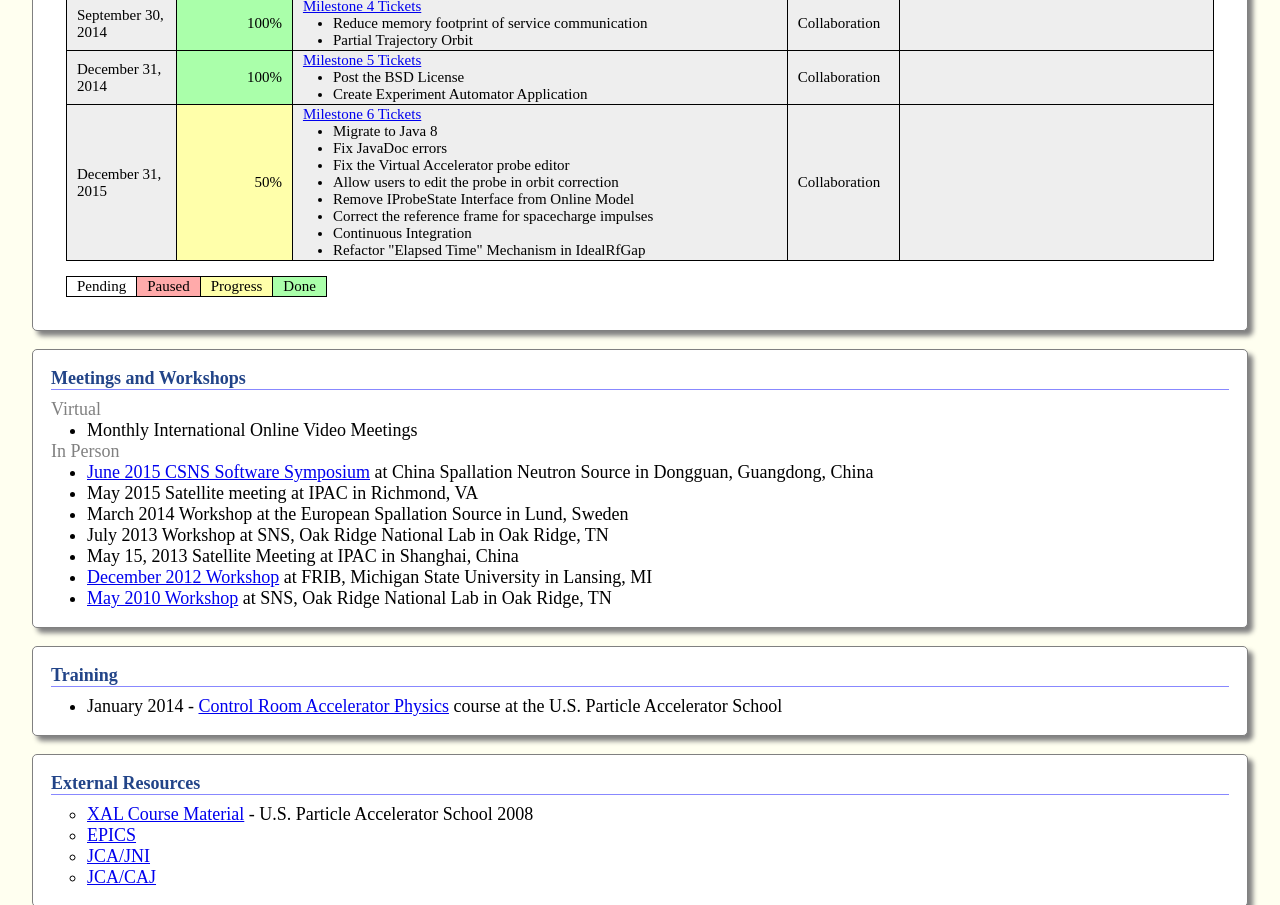
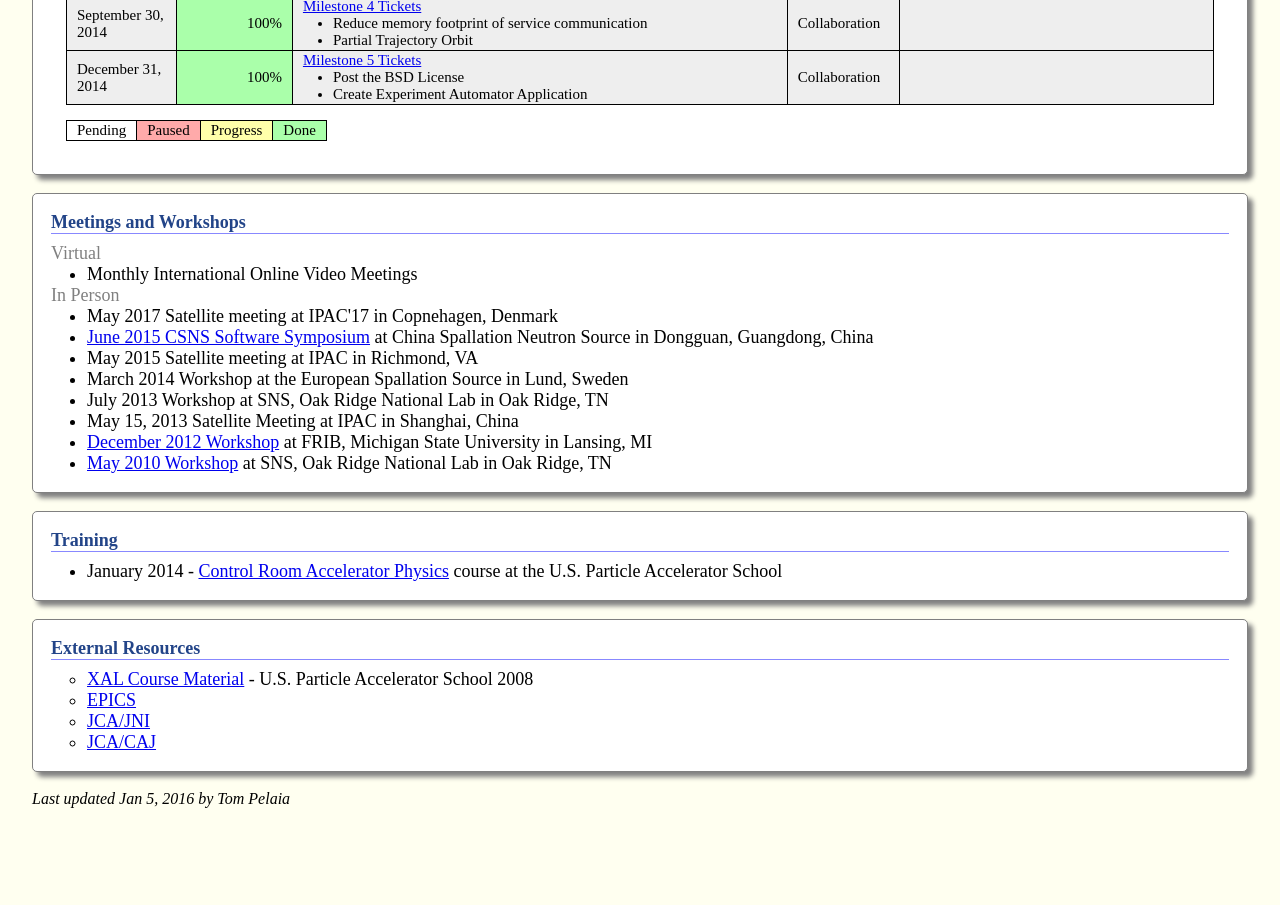
Before and after one commit to openxal/openxal.github.io, a plain HTML site: page index.html in a window 1280 px wide. Shown: the part 3187-4092 px from the top of the page. After the commit the page ends 4027 px from the top, so only its background shows below. Drawn offline with Linux system fonts and the light colour scheme.

Commit message:
Added last meeting at IPAC'17, removed obsolete milestone.

```diff
--- a/index.html
+++ b/index.html
@@ -347,25 +347,7 @@
 				<td>Collaboration</td>
 				<td></td>
 			</tr>
-			<tr>
-				<td>December 31, 2015</td>
-				<td class="numeric progress">50%</td>
-				<td>
-					<a target="_blank" href="https://sourceforge.net/p/xaldev/tickets/milestone/6.0/">Milestone 6 Tickets</a>
-					<ul>
-						<li>Migrate to Java 8</li>
-						<li>Fix JavaDoc errors</li>
-						<li>Fix the Virtual Accelerator probe editor</li>
-						<li>Allow users to edit the probe in orbit correction</li>
-						<li>Remove IProbeState Interface from Online Model</li>
-						<li>Correct the reference frame for spacecharge impulses</li>
-						<li>Continuous Integration</li>
-						<li>Refactor "Elapsed Time" Mechanism in IdealRfGap</li>
-					</ul>
-				</td>
-				<td>Collaboration</td>
-				<td></td>
-			</tr>
+
        </table>
 
 
@@ -388,6 +370,7 @@
         </ul>
 		<span style="color: gray;">In Person</span>
 		<ul class="grouplist">
+			<li>May 2017 Satellite meeting at IPAC'17 in Copnehagen, Denmark</li>
 			<li><a target="_blank" href="meetings/2015/index.html">June 2015 CSNS Software Symposium</a> at China Spallation Neutron Source in Dongguan, Guangdong, China</li>
 			<li>May 2015 Satellite meeting at IPAC in Richmond, VA</li>
 			<li>March 2014 Workshop at the European Spallation Source in Lund, Sweden</li>
```
